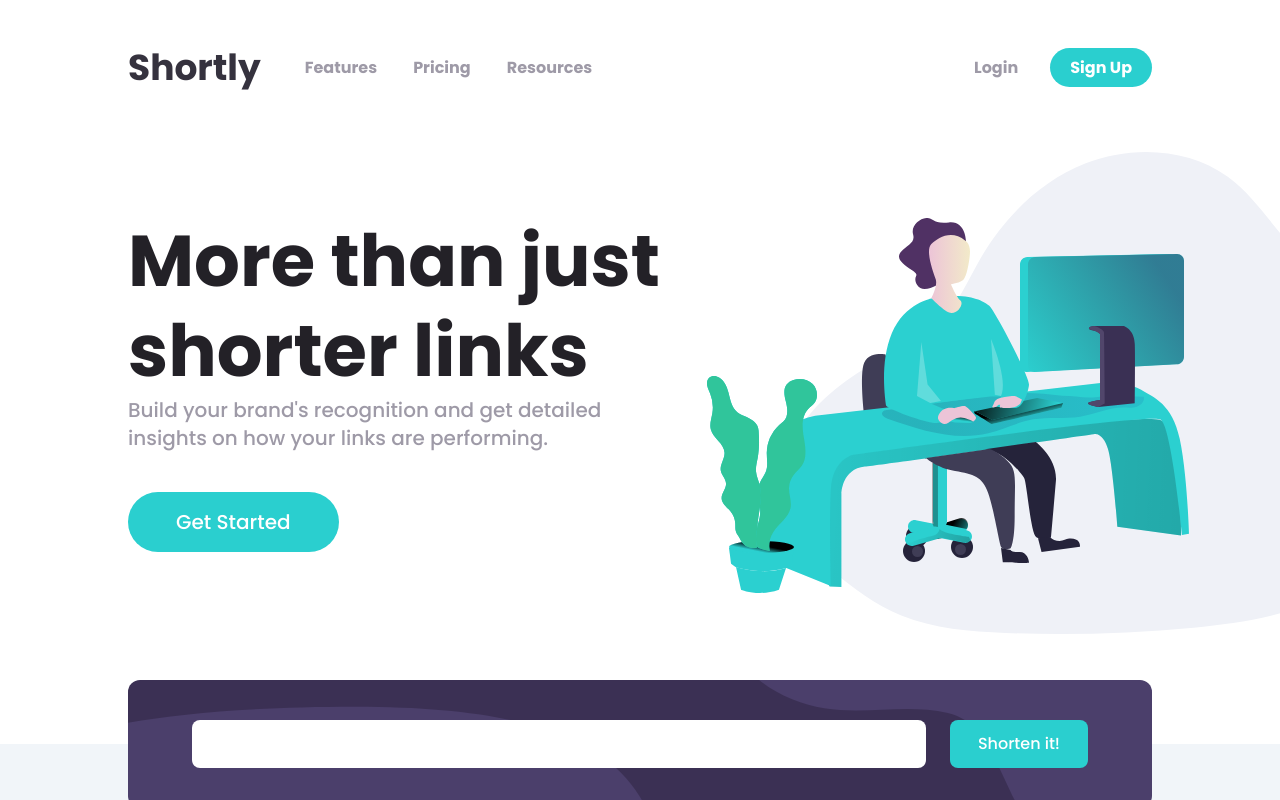
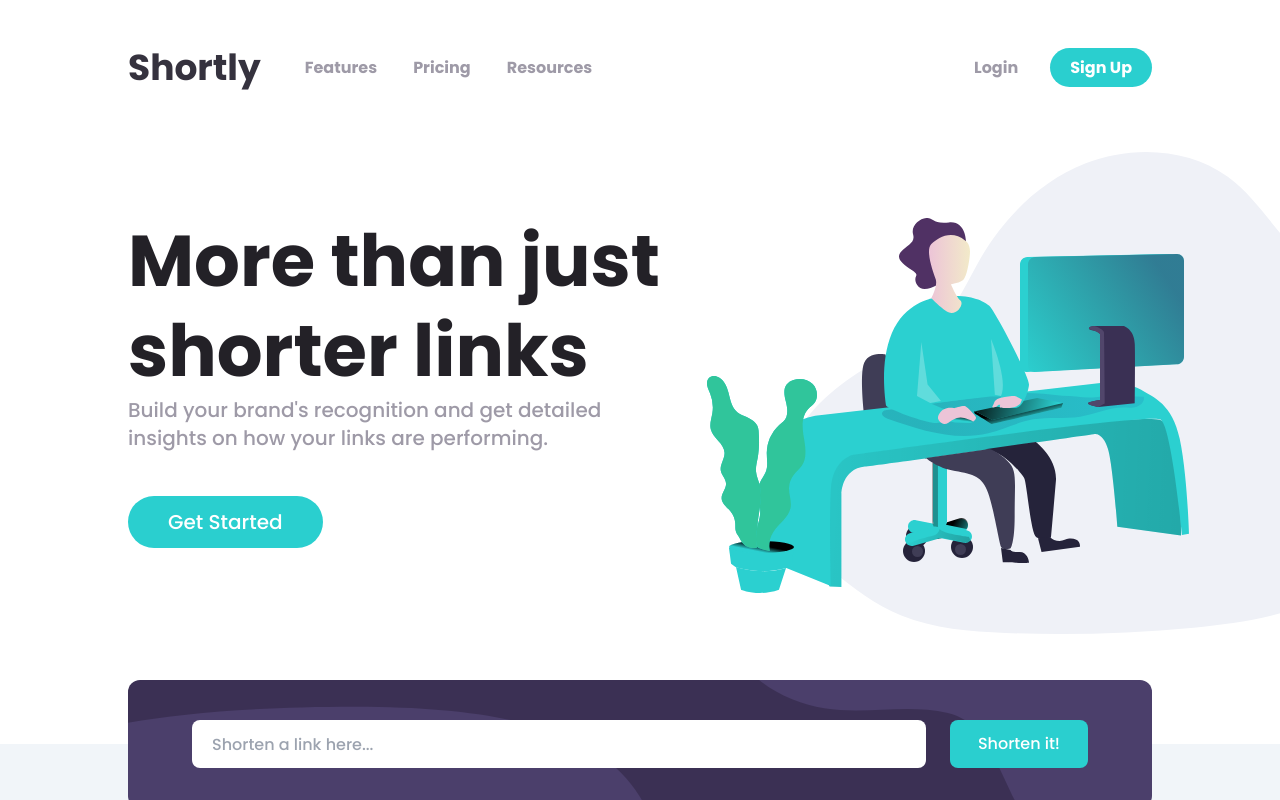
Before and after one commit to KacperHulek/URL-shortener, a React (Vite) app: page / in a window 1280 px wide. Built offline with nearby package versions, Linux system fonts and the light colour scheme.

Commit message:
Add post request

```diff
--- a/src/App.jsx
+++ b/src/App.jsx
@@ -2,6 +2,7 @@ import illustrationWorking from "./assets/illustration-working.svg";
 import FooterLinkItem from "./components/FooterLinkItem";
 import HeroCard from "./components/HeroCard";
 import NavLinkItem from "./components/NavLinkItem";
+import ShortenLinkInput from "./components/ShortenLinkInput";
 import SocialLinkItem from "./components/SocialLinkItem";
 function App() {
   return (
@@ -21,7 +22,7 @@ function App() {
           <li>
             <a
               href=""
-              className="text-white bg-cyan rounded-full py-2 px-5 hover:opacity-70"
+              className="text-white bg-cyan rounded-full py-2 px-5 hover:brightness-110"
             >
               Sign Up
             </a>
@@ -39,7 +40,7 @@ function App() {
           </p>
           <a
             href=""
-            className="text-white bg-cyan rounded-full text-xl py-4 px-12"
+            className="text-white bg-cyan rounded-full text-xl py-3 px-10 hover:brightness-110"
           >
             Get Started
           </a>
@@ -53,12 +54,7 @@ function App() {
         </div>
       </main>
       <section className="bg-slate-100 relative w-full flex flex-col items-center">
-        <div className="mainWidth flex justify-center items-center bg-shorten-desktop bg-cover h-32 bg-darkViolet rounded-xl relative -top-16">
-          <input type="text" className="h-12 rounded-lg mr-6 ml-16 w-full" />
-          <button className="text-white bg-cyan rounded-lg py-3 px-7 hover:opacity-70 mr-16 min-w-fit">
-            Shorten it!
-          </button>
-        </div>
+        <ShortenLinkInput />
         <ul className="mb-12"></ul>
         <div className="flex items-center justify-center flex-col mb-20">
           <h2 className="text-veryDarkViolet text-4xl font-bold mb-5">
@@ -103,12 +99,12 @@ function App() {
         </h2>
         <a
           href=""
-          className="text-white bg-cyan rounded-full text-xl py-4 px-12 mb-16"
+          className="text-white bg-cyan rounded-full text-xl py-4 px-12 mb-16 hover:brightness-110"
         >
           Get Started
         </a>
       </section>
-      <footer className="w-full bg-veryDarkViolet flex justify-center pt-16">
+      <footer className="w-full bg-veryDarkViolet flex justify-center pt-16 pb-6">
         <div className="flex flex-row justify-end mainWidth">
           <h2 className="text-4xl mr-56 text-white font-bold">Shortly</h2>
           <div className="flex flex-row justify-between w-full">
--- a/src/components/HeroCard.jsx
+++ b/src/components/HeroCard.jsx
@@ -2,12 +2,14 @@ import React from "react";
 
 const HeroCard = ({ rowStart, imgSrc, title, description }) => {
   return (
-    <div className={`${rowStart} row-span-6 bg-white px-9 pb-9 relative rounded-lg shadow-sm z-10`}>
+    <div
+      className={`${rowStart} row-span-6 bg-white px-9 relative rounded-lg shadow-sm z-10`}
+    >
       <div className="bg-darkViolet w-fit p-5 rounded-full relative -translate-y-10">
         <img src={imgSrc} alt="" />
       </div>
-      <h2 className="text-2xl font-bold text-veryDarkBlue mb-6">{title}</h2>
-      <p className="text-lg text-grayishViolet">{description}</p>
+      <h2 className="text-2xl font-bold text-veryDarkBlue mb-4">{title}</h2>
+      <p className="text-md text-grayishViolet text-pretty">{description}</p>
     </div>
   );
 };
--- /dev/null
+++ b/src/components/ShortenLinkInput.jsx
@@ -0,0 +1,58 @@
+import React, { useState } from "react";
+
+const ShortenLinkInput = () => {
+  const [link, setLink] = useState("");
+  const [response, setResponse] = useState(null);
+
+  const handleInputChange = (e) => {
+    setLink(e.target.value);
+  };
+
+  const handleSubmit = async (e) => {
+    e.preventDefault();
+    const data = { domain: "bit.ly", long_url: link };
+    // console.log(import.meta.env.VITE_API_KEY);
+    // response.link = shortened link
+
+    try {
+      const res = await fetch("https://api-ssl.bitly.com/v4/shorten", {
+        method: "POST",
+        headers: {
+          "Content-Type": "application/json",
+          Authorization: "Bearer " + import.meta.env.VITE_API_KEY,
+        },
+        body: JSON.stringify(data),
+      });
+
+      if (!res.ok) {
+        throw new Error(`HTTP error! status: ${res.status}`);
+      }
+
+      const result = await res.json();
+      setResponse(result);
+    } catch (error) {
+      console.error("Error:", error);
+    }
+  };
+
+  return (
+    <div className="mainWidth flex justify-center items-center bg-shorten-desktop bg-cover h-32 bg-darkViolet rounded-xl relative -top-16">
+      {/* input validation needed. */}
+      <input
+        type="text"
+        className="pl-5 h-12 rounded-lg mr-6 ml-16 w-full"
+        placeholder="Shorten a link here..."
+        onChange={handleInputChange}
+        value={link}
+      />
+      <button
+        onClick={handleSubmit}
+        className="text-white bg-cyan rounded-lg  mr-16 min-w-fit py-3 px-7 hover:brightness-110"
+      >
+        Shorten it!
+      </button>
+    </div>
+  );
+};
+
+export default ShortenLinkInput;
```
